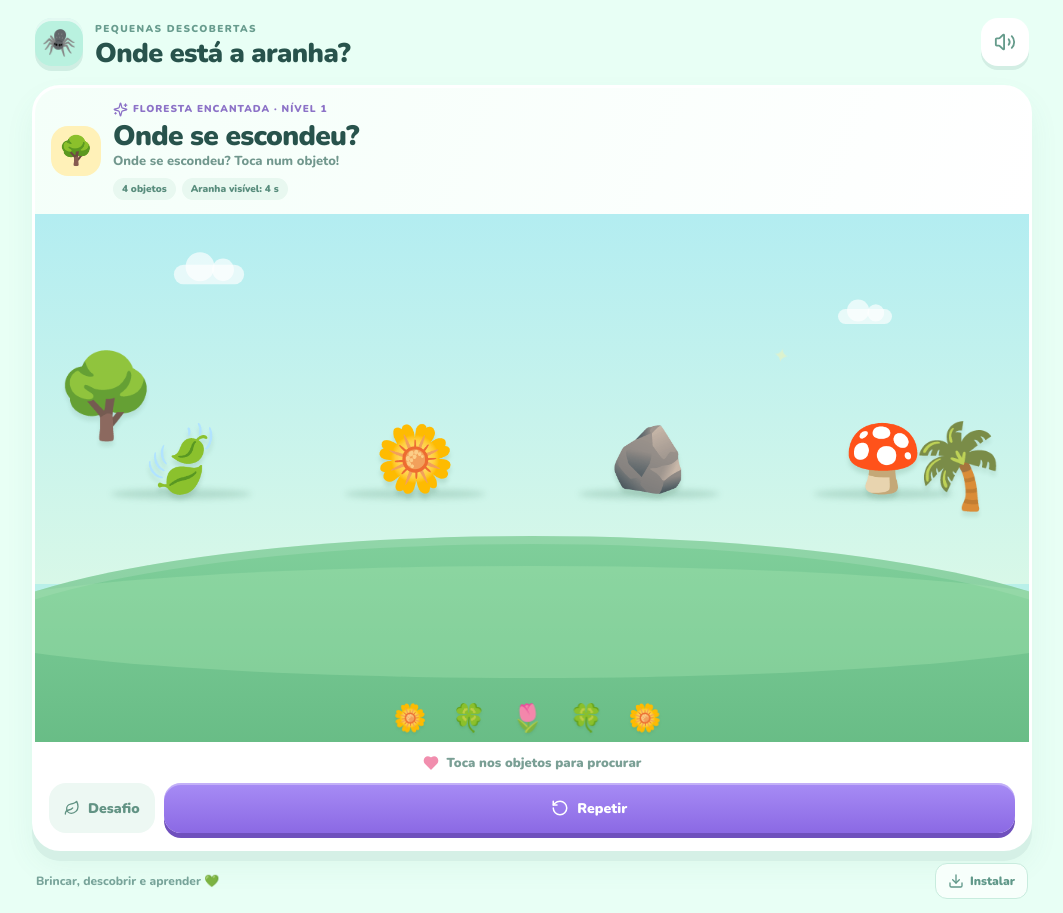
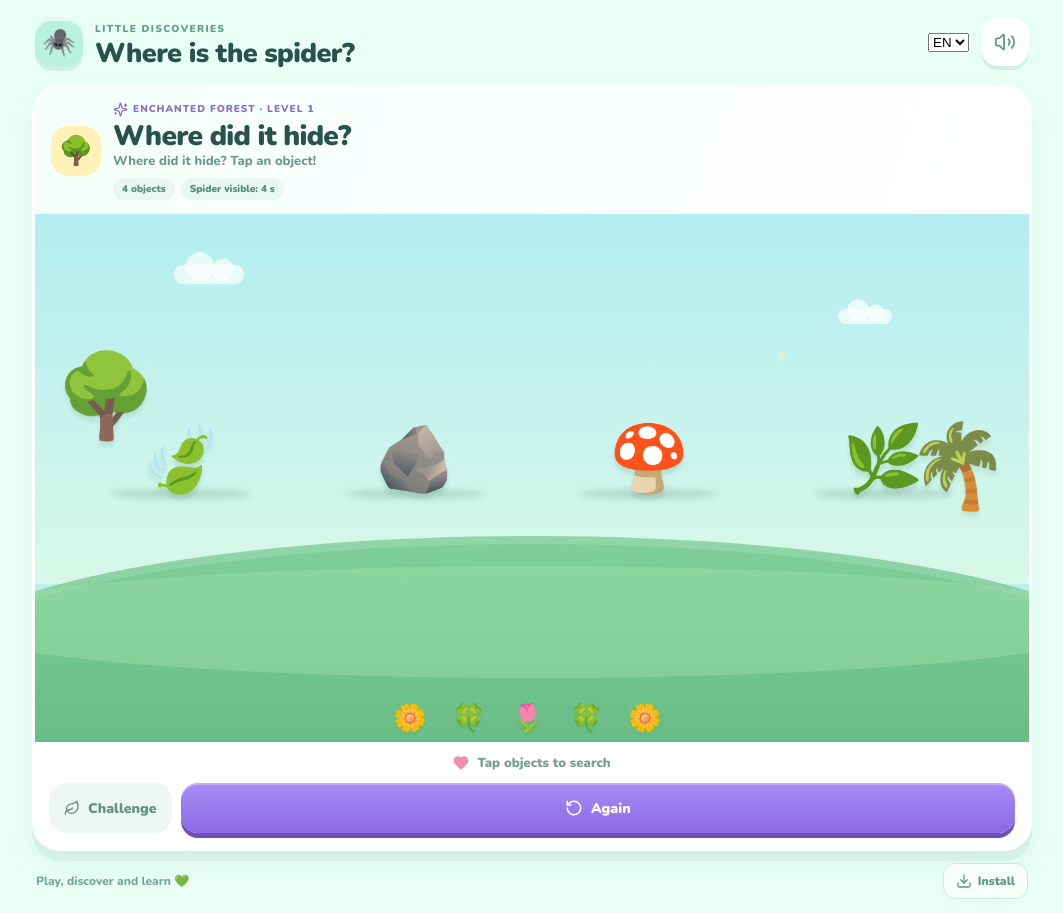
Before and after one commit to gui816/whereis-spider, a React (Vite) app: page / in a window 1280 px wide. Shown: the whole page, without its empty margins (108-1171 px from the left). Built offline with nearby package versions, Linux system fonts and the light colour scheme.

Commit message:
feat: localize game, vary celebration sounds and match objects to themed worlds

```diff
--- a/src/App.tsx
+++ b/src/App.tsx
@@ -28,6 +28,21 @@ const spots: Spot[] = [
   { id: 'toy', label: 'brinquedo', emoji: '🧸', sound: 610 },
   { id: 'box', label: 'caixa', emoji: '📦', sound: 300 }
 ];
+type Language = 'pt' | 'en' | 'es' | 'fr';
+const translations: Record<Language, Record<string,string>> = {
+pt:{brand:'PEQUENAS DESCOBERTAS',title:'Onde está a aranha?',forest:'Floresta encantada',garden:'Jardim mágico',underwater:'Fundo do mar',playroom:'Quarto dos brinquedos',level:'NÍVEL',look:'Olha bem para a aranha!',hidden:'Onde se escondeu?',foundTitle:'Apanhaste-me!',freeTitle:'Vamos brincar!',starting:'Olha bem! A aranha vai esconder-se…',searching:'Onde se escondeu? Toca num objeto!',found:'Encontraste a aranha! Muito bem!',tryAgain:'Boa tentativa! Vamos espreitar mais.',hintMessage:'A aranha está a dar-te uma pista!',paw:'Olha para a patinha!',continue:'Boa tentativa! Continua a procurar.',objects:'objetos',visible:'Aranha visível:',free:'Modo livre',freeMessage:'Modo livre: explora tudo!',freePrompt:'Toca e descobre os objetos!',prompt:'Toca nos objetos para procurar',hintPrompt:'Segue a patinha!',goodFind:'Que boa descoberta!',playTogether:'Brincar, descobrir e aprender 💚',freeButton:'Modo livre',challenge:'Desafio',next:'Próximo nível!',repeat:'Repetir',install:'Instalar',installHelp:'Para instalar, abre o menu do navegador e escolhe “Adicionar ao ecrã principal”.',peek:'Espreitar',soundOff:'Desligar som',soundOn:'Ligar som',labels:'folha,flor,pedra,cogumelo,arbusto,tronco,bolota,cato,maçã,tulipa,trevo,frutos,pinheiro,poça,ninho,girassol,concha,peixe,coral,bolha,almofada,ursinho,brinquedo,caixa'},
+en:{brand:'LITTLE DISCOVERIES',title:'Where is the spider?',forest:'Enchanted forest',garden:'Magic garden',underwater:'Under the sea',playroom:'Toy room',level:'LEVEL',look:'Look closely at the spider!',hidden:'Where did it hide?',foundTitle:'You found me!',freeTitle:'Let’s play!',starting:'Look carefully! The spider is going to hide…',searching:'Where did it hide? Tap an object!',found:'You found the spider! Great job!',tryAgain:'Good try! Let’s peek a little more.',hintMessage:'The spider is giving you a clue!',paw:'Look at the little paw!',continue:'Good try! Keep looking.',objects:'objects',visible:'Spider visible:',free:'Free play',freeMessage:'Free play: explore everything!',freePrompt:'Tap and discover the objects!',prompt:'Tap objects to search',hintPrompt:'Follow the little paw!',goodFind:'What a lovely discovery!',playTogether:'Play, discover and learn 💚',freeButton:'Free play',challenge:'Challenge',next:'Next level!',repeat:'Again',install:'Install',installHelp:'To install, open your browser menu and choose “Add to Home Screen”.',peek:'Peek at',soundOff:'Turn sound off',soundOn:'Turn sound on',labels:'leaf,flower,rock,mushroom,bush,log,acorn,cactus,apple,tulip,clover,berries,pine tree,puddle,nest,sunflower,shell,fish,coral,bubble,pillow,teddy,toy,box'},
+es:{brand:'PEQUEÑOS DESCUBRIMIENTOS',title:'¿Dónde está la araña?',forest:'Bosque encantado',garden:'Jardín mágico',underwater:'Bajo el mar',playroom:'Cuarto de juguetes',level:'NIVEL',look:'¡Mira bien a la araña!',hidden:'¿Dónde se escondió?',foundTitle:'¡Me encontraste!',freeTitle:'¡Vamos a jugar!',starting:'¡Mira bien! La araña se va a esconder…',searching:'¿Dónde se escondió? ¡Toca un objeto!',found:'¡Encontraste la araña! ¡Muy bien!',tryAgain:'¡Buen intento! Vamos a mirar un poco más.',hintMessage:'¡La araña te está dando una pista!',paw:'¡Mira la patita!',continue:'¡Buen intento! Sigue buscando.',objects:'objetos',visible:'Araña visible:',free:'Juego libre',freeMessage:'¡Juego libre: explóralo todo!',freePrompt:'¡Toca y descubre los objetos!',prompt:'Toca los objetos para buscar',hintPrompt:'¡Sigue la patita!',goodFind:'¡Qué gran descubrimiento!',playTogether:'Jugar, descubrir y aprender 💚',freeButton:'Juego libre',challenge:'Desafío',next:'¡Siguiente nivel!',repeat:'Repetir',install:'Instalar',installHelp:'Para instalar, abre el menú del navegador y elige “Añadir a pantalla de inicio”.',peek:'Mirar',soundOff:'Apagar sonido',soundOn:'Activar sonido',labels:'hoja,flor,piedra,seta,arbusto,tronco,bellota,cactus,manzana,tulipán,trébol,bayas,pino,charco,nido,girasol,concha,pez,coral,burbuja,almohada,osito,juguete,caja'},
+fr:{brand:'PETITES DÉCOUVERTES',title:'Où est l’araignée ?',forest:'Forêt enchantée',garden:'Jardin magique',underwater:'Sous la mer',playroom:'Salle de jeux',level:'NIVEAU',look:'Regarde bien l’araignée !',hidden:'Où s’est-elle cachée ?',foundTitle:'Tu m’as trouvée !',freeTitle:'Jouons !',starting:'Regarde bien ! L’araignée va se cacher…',searching:'Où s’est-elle cachée ? Touche un objet !',found:'Tu as trouvé l’araignée ! Bravo !',tryAgain:'Bien essayé ! Regardons encore.',hintMessage:'L’araignée te donne un indice !',paw:'Regarde la petite patte !',continue:'Bien essayé ! Continue à chercher.',objects:'objets',visible:'Araignée visible :',free:'Jeu libre',freeMessage:'Jeu libre : explore tout !',freePrompt:'Touche et découvre les objets !',prompt:'Touche les objets pour chercher',hintPrompt:'Suis la petite patte !',goodFind:'Quelle belle découverte !',playTogether:'Jouer, découvrir et apprendre 💚',freeButton:'Jeu libre',challenge:'Défi',next:'Niveau suivant !',repeat:'Rejouer',install:'Installer',installHelp:'Pour installer, ouvre le menu du navigateur et choisis « Ajouter à l’écran d’accueil ».',peek:'Regarder',soundOff:'Couper le son',soundOn:'Activer le son',labels:'feuille,fleur,pierre,champignon,buisson,bûche,gland,cactus,pomme,tulipe,trèfle,baies,pin,flaque,nid,tournesol,coquillage,poisson,corail,bulle,oreiller,ours en peluche,jouet,boîte'}
+};
+const detectLanguage = (): Language => {
+ const langs = (navigator.languages?.length ? navigator.languages : [navigator.language]).map(v => v.toLowerCase());
+ for (const lang of langs) if (lang.startsWith('pt')) return 'pt';
+ for (const lang of langs) if (lang.startsWith('es')) return 'es';
+ for (const lang of langs) if (lang.startsWith('fr')) return 'fr';
+ return 'en';
+};
+
 const levels = [
   { count: 4, visibleMs: 4000 }, { count: 5, visibleMs: 3500 }, { count: 6, visibleMs: 3000 },
   { count: 8, visibleMs: 2700 }, { count: 10, visibleMs: 2300 }, { count: 12, visibleMs: 1900 },
@@ -36,7 +51,7 @@ const levels = [
 ];
 const settingsFor = (level: number) => levels[Math.min(level - 1, levels.length - 1)] ?? { count: 24, visibleMs: Math.max(500, 700 - (level - levels.length) * 40) };
 const worldFor = (level: number) => level < 4 ? 'forest' : level < 7 ? 'garden' : level < 10 ? 'underwater' : 'playroom';
-const worldNames: Record<string, string> = { forest: 'Floresta encantada', garden: 'Jardim mágico', underwater: 'Fundo do mar', playroom: 'Quarto dos brinquedos' };
+const worldNames: Record<string, string> = { forest: 'forest', garden: 'garden', underwater: 'underwater', playroom: 'playroom' };
 const worldEmojis: Record<string, string> = { forest: '🌳', garden: '🌷', underwater: '🐠', playroom: '🧸' };
 
 function SpiderArt() {
@@ -47,6 +62,9 @@ function SpiderArt() {
 }
 
 export default function App() {
+  const [language, setLanguage] = useState<Language>(() => detectLanguage());
+  const t = (key: string) => translations[language][key] ?? key;
+  useEffect(() => { document.documentElement.lang = language === 'pt' ? 'pt-PT' : language; }, [language]);
   const [level, setLevel] = useState(1);
   const [roundId, setRoundId] = useState(0);
   const [target, setTarget] = useState(() => Math.floor(Math.random() * settingsFor(1).count));
@@ -61,7 +79,16 @@ export default function App() {
   const audioRef = useRef<AudioContext | null>(null);
   const settings = settingsFor(level);
   const world = worldFor(level);
-  const visibleObjects = spots.slice(0, Math.min(settings.count, spots.length));
+  const pools: Record<string, string[]> = {
+    forest:['leaf','rock','mushroom','bush','log','acorn','pine','nest','puddle','sunflower','flower','moss'],
+    garden:['flower','tulip','apple','moss','berry','leaf','sunflower','bush','puddle','nest','rock','mushroom'],
+    underwater:['shell','fish','coral','bubble','rock','berry','puddle','flower','mushroom','leaf','bush','nest'],
+    playroom:['pillow','teddy','toy','box','apple','flower','shell','berry','rock','log','mushroom','leaf']
+  };
+  const labels = translations[language].labels.split(',');
+  const translatedSpots = spots.map((spot, i) => ({ ...spot, label: labels[i] ?? spot.label }));
+  const pool = (pools[world] ?? pools.forest).map(id => translatedSpots.find(spot => spot.id === id)!).filter(Boolean);
+  const visibleObjects = Array.from({ length: Math.min(settings.count, spots.length) }, (_, i) => pool[i % pool.length]);
 
   useEffect(() => {
     const handlePrompt = (event: Event) => { event.preventDefault(); setInstallPrompt(event); };
@@ -94,7 +121,7 @@ export default function App() {
     try {
       window.speechSynthesis.cancel();
       const voice = new SpeechSynthesisUtterance(text);
-      voice.lang = 'pt-PT'; voice.rate = 0.82; voice.pitch = 1.12; voice.volume = 0.85;
+      voice.lang = language === 'pt' ? 'pt-PT' : language === 'es' ? 'es-ES' : language === 'fr' ? 'fr-FR' : 'en-US'; voice.rate = 0.82; voice.pitch = 1.12; voice.volume = 0.85;
       window.speechSynthesis.speak(voice);
     } catch { /* Voice depends on browser/device support. */ }
   };
@@ -103,15 +130,23 @@ export default function App() {
     if (!previewing || found || freeMode) return;
     const timer = window.setTimeout(() => {
       setPreviewing(false);
-      setMessage('Onde se escondeu? Toca num objeto!');
+      setMessage(t('searching'));
       tone(580, 0.12);
     }, settings.visibleMs);
     return () => window.clearTimeout(timer);
-  }, [roundId, level, previewing, found, freeMode]);
+  }, [roundId, level, previewing, found, freeMode, language]);
 
   const celebrate = () => {
-    tone(523, 0.15); window.setTimeout(() => tone(659, 0.15), 120); window.setTimeout(() => tone(784, 0.24), 240);
-    window.setTimeout(() => speak('Encontraste a aranha! Muito bem!'), 300);
+    const melodies = [[523,659,784],[784,659,880],[587,740,880],[523,784,659],[659,784,988]];
+    const melody = melodies[Math.floor(Math.random() * melodies.length)];
+    melody.forEach((note, i) => window.setTimeout(() => tone(note, i === 2 ? 0.28 : 0.13, 0.065), i * 115));
+    const praise = {
+      pt:['Encontraste a aranha! Muito bem!','Bravo! Que grande descoberta!','A aranha ficou feliz! Boa!','Conseguiste! Vamos brincar mais!'],
+      en:['You found the spider! Great job!','Bravo! What a lovely discovery!','The spider is so happy!','You did it! Let’s play again!'],
+      es:['¡Encontraste la araña! ¡Muy bien!','¡Bravo! ¡Qué gran descubrimiento!','¡La araña está feliz!','¡Lo lograste! ¡Vamos a jugar!'],
+      fr:['Tu as trouvé l’araignée ! Bravo !','Bravo ! Quelle belle découverte !','L’araignée est heureuse !','Tu as réussi ! Jouons encore !']
+    }[language];
+    window.setTimeout(() => speak(praise[Math.floor(Math.random() * praise.length)]), 330);
   };
 
   const tapSpot = (index: number) => {
@@ -122,12 +157,12 @@ export default function App() {
     const attempt = taps + 1;
     setTaps(attempt);
     if (index === target) {
-      setFound(true); setShowHint(false); setMessage('Encontraste a aranha! Muito bem!');
+      setFound(true); setShowHint(false); setMessage(t('found'));
       celebrate();
     } else {
-      setMessage(attempt === 1 ? 'Boa tentativa! Vamos espreitar mais.' : 'A aranha está a dar-te uma pista!');
-      if (attempt >= 2) { setShowHint(true); speak('Olha para a patinha!'); }
-      else speak('Boa tentativa! Continua a procurar.');
+      setMessage(attempt === 1 ? t('tryAgain') : t('hintMessage'));
+      if (attempt >= 2) { setShowHint(true); speak(t('paw')); }
+      else speak(t('continue'));
     }
   };
 
@@ -137,7 +172,7 @@ export default function App() {
     if (visibleObjects.length > 1 && nextTarget === target) nextTarget = (nextTarget + 1) % Math.min(nextSettings.count, spots.length);
     setLevel(nextLevel); setTarget(nextTarget); setFound(false); setPreviewing(!freeMode);
     setRoundId(id => id + 1); setTaps(0); setShowHint(false);
-    setMessage(freeMode ? 'Vamos brincar! Toca nos objetos.' : 'Olha bem! A aranha vai esconder-se…');
+    setMessage(freeMode ? t('freeMessage') : t('starting'));
     tone(440, 0.12);
   };
 
@@ -149,27 +184,27 @@ export default function App() {
     });
   };
   const install = async () => {
-    if (!installPrompt) { setMessage('Para instalar, abre o menu do navegador e escolhe “Adicionar ao ecrã principal”.'); return; }
+    if (!installPrompt) { setMessage(t('installHelp')); return; }
     await installPrompt.prompt(); setInstallPrompt(null);
   };
 
   return <main className="app-shell">
     <header className="topbar">
       <div className="brand-mark" aria-hidden="true">🕷️</div>
-      <div className="brand-copy"><span className="eyebrow">PEQUENAS DESCOBERTAS</span><h1>Onde está a aranha?</h1></div>
-      <button className="icon-button" aria-label={soundOn ? 'Desligar som' : 'Ligar som'} onClick={toggleSound}>{soundOn ? <Volume2 /> : <VolumeX />}</button>
+      <div className="brand-copy"><span className="eyebrow">{t('brand')}</span><h1>{t('title')}</h1></div>
+      <select className="language-select" aria-label="Language" value={language} onChange={e => setLanguage(e.target.value as Language)}><option value="pt">PT</option><option value="en">EN</option><option value="es">ES</option><option value="fr">FR</option></select><button className="icon-button" aria-label={soundOn ? t('soundOff') : t('soundOn')} onClick={toggleSound}>{soundOn ? <Volume2 /> : <VolumeX />}</button>
     </header>
-    <section className="game-card" aria-label="Jogo de procurar a aranha">
+    <section className="game-card" aria-label={t('title')}>
       <div className="game-intro">
         <div className="sun" aria-hidden="true">{worldEmojis[world]}</div>
         <div className="intro-copy">
-          <span className="level-label"><Sparkles size={15} /> {worldNames[world]} · NÍVEL {level}</span>
-          <h2>{found ? 'Apanhaste-me!' : freeMode ? 'Vamos brincar!' : previewing ? 'Olha bem para a aranha!' : 'Onde se escondeu?'}</h2>
+          <span className="level-label"><Sparkles size={15} /> {t(worldNames[world])} · {t('level')} {level}</span>
+          <h2>{found ? t('foundTitle') : freeMode ? t('freeTitle') : previewing ? t('look') : t('hidden')}</h2>
           <p aria-live="polite">{message}</p>
-          <div className="level-meta"><span>{settings.count} objetos</span><span>{freeMode ? 'Modo livre' : 'Aranha visível: ' + (settings.visibleMs / 1000).toLocaleString('pt-PT') + ' s'}</span></div>
+          <div className="level-meta"><span>{settings.count} {t('objects')}</span><span>{freeMode ? t('free') : t('visible') + ' ' + (settings.visibleMs / 1000).toLocaleString(language === 'pt' ? 'pt-PT' : language === 'es' ? 'es-ES' : language === 'fr' ? 'fr-FR' : 'en-US') + ' s'}</span></div>
         </div>
       </div>
-      <div className={`scene scene-${world} ${found ? 'scene-found' : ''}`} aria-label={worldNames[world]}>
+      <div className={`scene scene-${world} ${found ? 'scene-found' : ''}`} aria-label={t(worldNames[world])}>
         <div className="scene-sky" aria-hidden="true" />
         <div className="scene-cloud cloud-one" aria-hidden="true" /><div className="scene-cloud cloud-two" aria-hidden="true" />
         <div className="scene-backdrop" aria-hidden="true"><span className="scene-decoration deco-one">{world === 'underwater' ? '🪸' : world === 'playroom' ? '🧸' : '🌳'}</span><span className="scene-decoration deco-two">{world === 'underwater' ? '🐠' : world === 'playroom' ? '🪁' : '🌴'}</span></div>
@@ -188,13 +223,13 @@ export default function App() {
         <div className="scene-foreground" aria-hidden="true">{world === 'underwater' ? '🫧 🐚 🫧' : world === 'playroom' ? '🧸 🧩 🚂' : '🌼 🍀 🌷 🍀 🌼'}</div>
       </div>
       <div className="game-footer">
-        <div className="progress-copy"><span className="tiny-heart"><Heart size={16} fill="currentColor" /></span><span>{found ? 'Que boa descoberta!' : freeMode ? 'Toca e descobre os objetos!' : showHint ? 'Segue a patinha!' : previewing ? 'Olha bem para a aranha!' : 'Toca nos objetos para procurar'}</span></div>
+        <div className="progress-copy"><span className="tiny-heart"><Heart size={16} fill="currentColor" /></span><span>{found ? t('goodFind') : freeMode ? t('freePrompt') : showHint ? t('hintPrompt') : previewing ? t('look') : t('prompt')}</span></div>
         <div className="round-actions">
-          <button className={`mode-button ${freeMode ? 'mode-active' : ''}`} onClick={() => { const next = !freeMode; setFreeMode(next); setFound(false); setShowHint(false); setPreviewing(!next); setMessage(next ? 'Modo livre: explora tudo!' : 'Olha bem! A aranha vai esconder-se…'); setRoundId(id => id + 1); }} aria-pressed={freeMode}>{freeMode ? <Waves size={16} /> : <Leaf size={16} />}{freeMode ? 'Modo livre' : 'Desafio'}</button>
-          <button className="primary-button" onClick={nextRound}><RotateCcw size={18} />{found && !freeMode ? 'Próximo nível!' : 'Repetir'}</button>
+          <button className={`mode-button ${freeMode ? 'mode-active' : ''}`} onClick={() => { const next = !freeMode; setFreeMode(next); setFound(false); setShowHint(false); setPreviewing(!next); setMessage(next ? 'Modo livre: explora tudo!' : 'Olha bem! A aranha vai esconder-se…'); setRoundId(id => id + 1); }} aria-pressed={freeMode}>{freeMode ? <Waves size={16} /> : <Leaf size={16} />}{freeMode ? t('freeButton') : t('challenge')}</button>
+          <button className="primary-button" onClick={nextRound}><RotateCcw size={18} />{found && !freeMode ? t('next') : t('repeat')}</button>
         </div>
       </div>
     </section>
-    <footer className="bottom-bar"><p>Brincar, descobrir e aprender 💚</p><button className="install-button" onClick={install}><Download size={16} /> Instalar</button></footer>
+    <footer className="bottom-bar"><p>{t('playTogether')}</p><button className="install-button" onClick={install}><Download size={16} /> {t('install')}</button></footer>
   </main>;
 }
```
